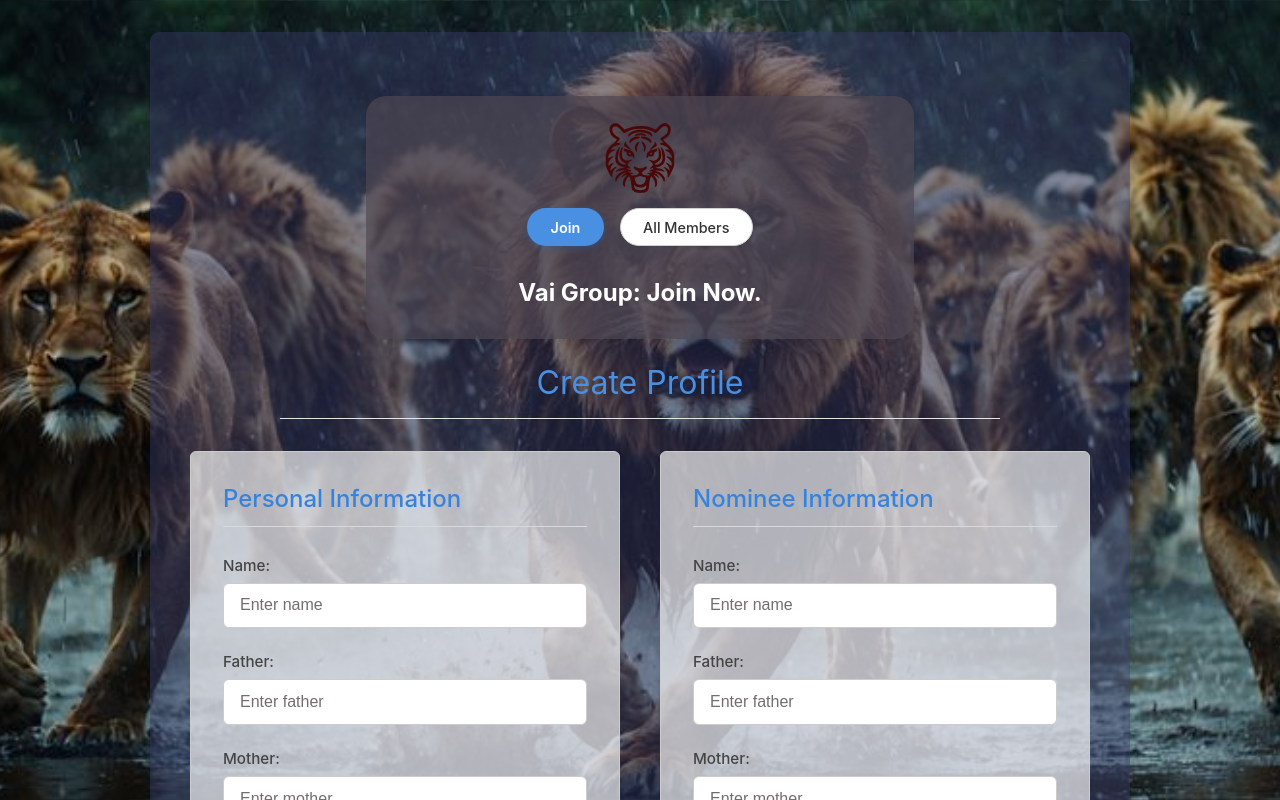
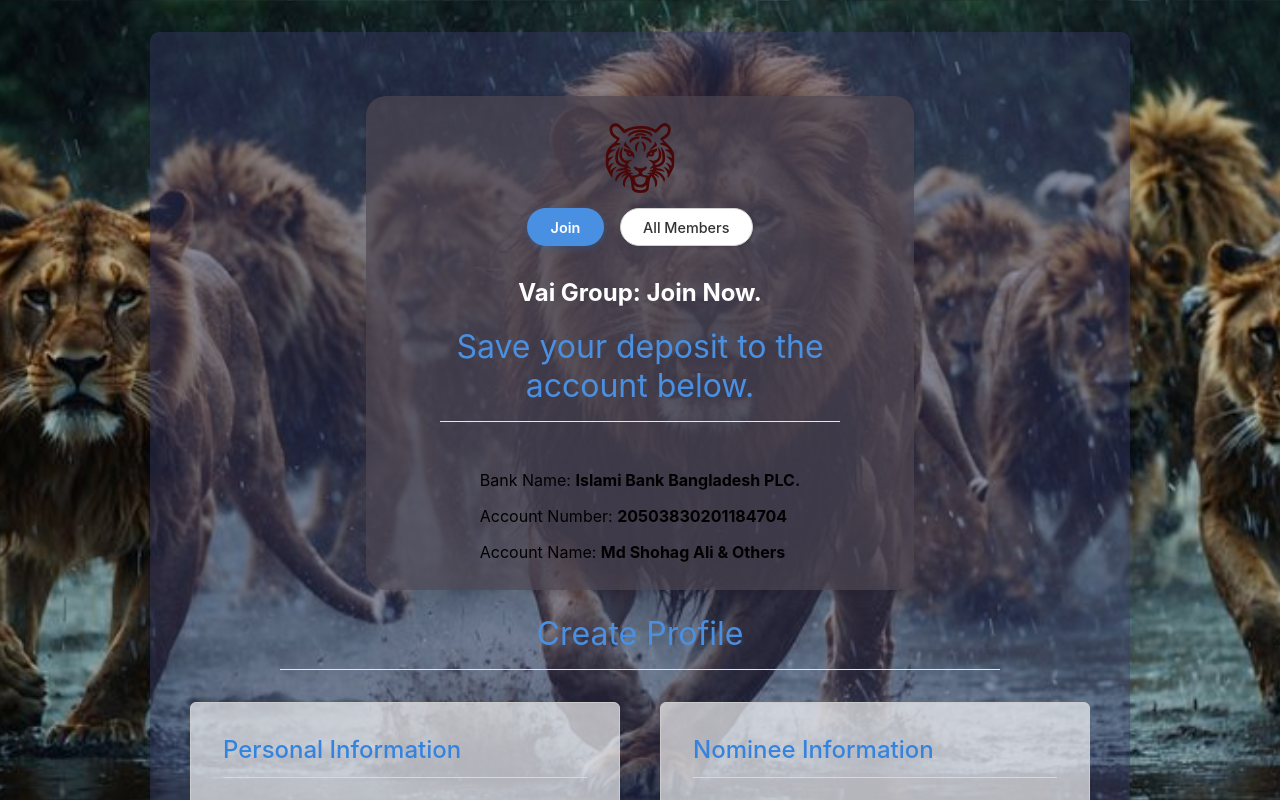
Before and after one commit to asadloveself/vai, a React (Vite) app in the folder client/: page /user/join in a window 1280 px wide. Shown: the top 800 px of the page. Built offline with nearby package versions, Linux system fonts and the light colour scheme.

Commit message:
Update ProfileNav.jsx

```diff
--- a/client/src/ProfileNav.jsx
+++ b/client/src/ProfileNav.jsx
@@ -18,6 +18,13 @@ export default function ProfileNav(){
         <h1>
       Vai Group: Join Now.
     </h1>
+            <h2>Save your deposit to the account below.</h2>
+            <div>
+                <p>
+                Bank Name: <b>Islami Bank Bangladesh PLC.</b> </p>
+                <p>Account Number: <b>20503830201184704</b> </p>
+                <p>Account Name: <b>Md Shohag Ali & Others</b> </p>
+            </div>
       </nav>
     )
 }
```
